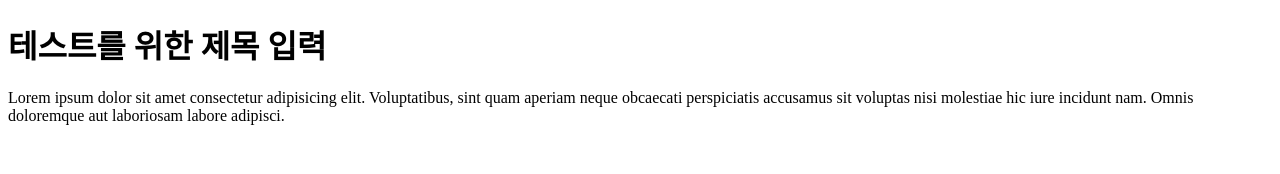
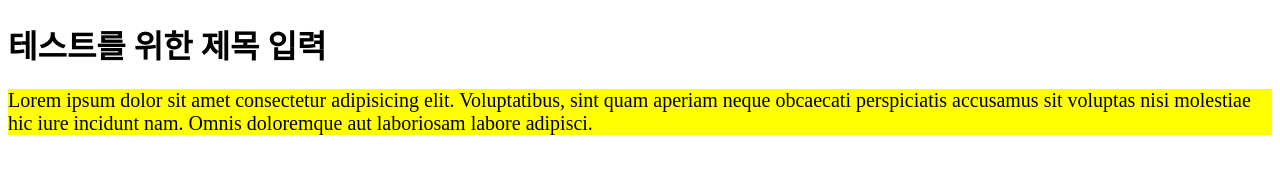
Before and after one commit to rnjsdpwls/remote_app23, a plain HTML site: page index.html in a window 1280 px wide. Drawn offline with Linux system fonts and the light colour scheme.

Commit message:
CSS 이용하여 p의 배경색 변경
배경색 노랑으로 텍스트크기는 20으로 설정

```diff
--- a/index.html
+++ b/index.html
@@ -4,6 +4,12 @@
     <meta charset="UTF-8">
     <meta name="viewport" content="width=device-width, initial-scale=1.0">
     <title>Document</title>
+    <style>
+        p {
+            background: yellow;
+            font-size: 20px;
+        }
+    </style>
 </head>
 <body>
     <h1> 테스트를 위한 제목 입력 </h1>
```
